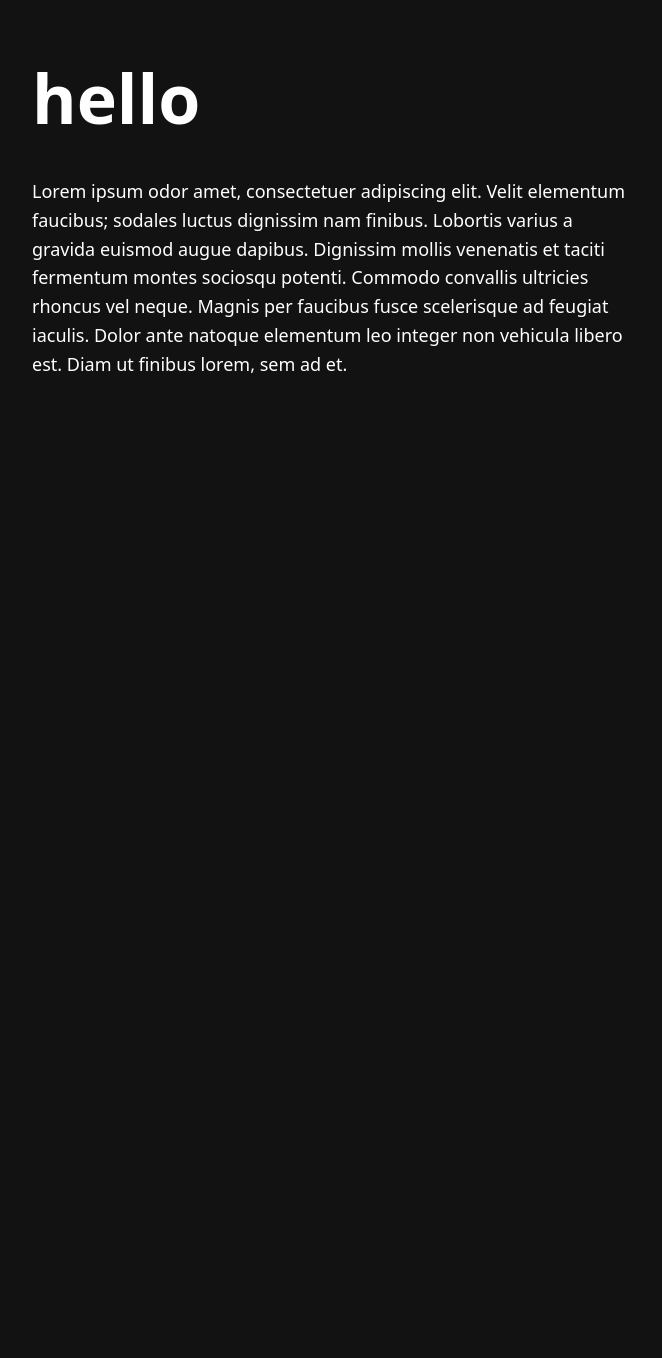
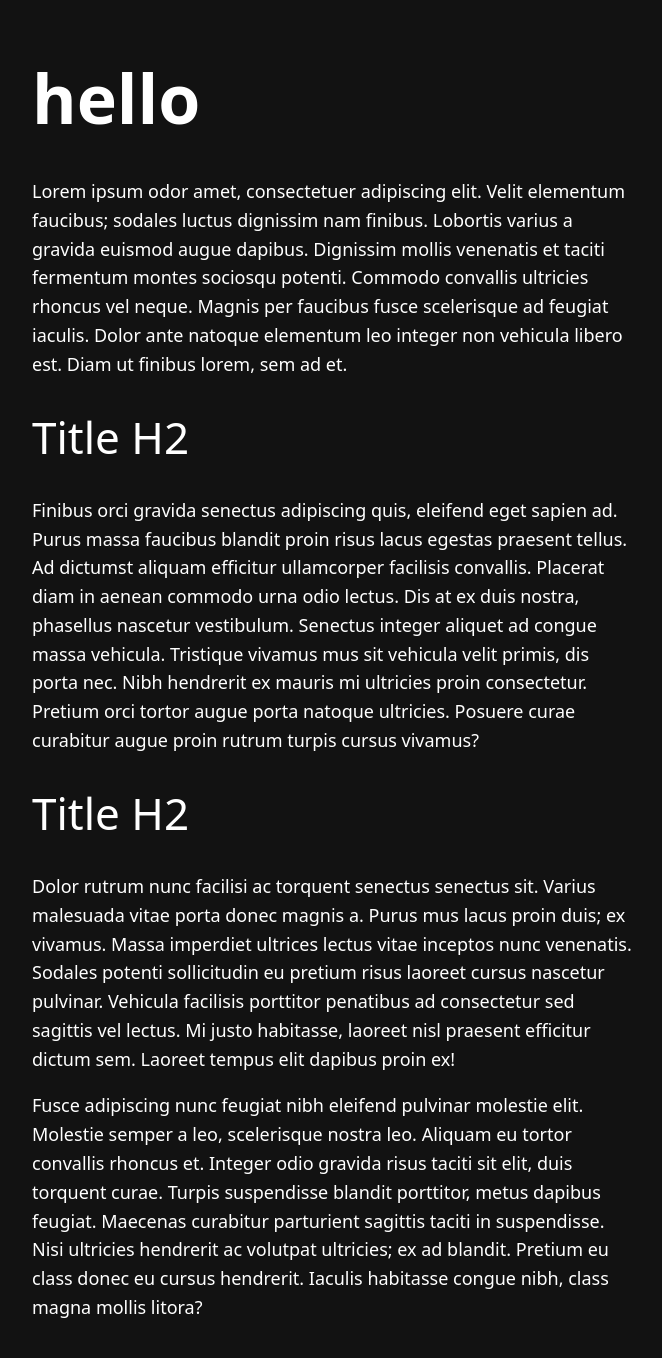
Before and after one commit to s-estay/s-estay.github.io, a Jekyll site: the page built from _posts/2024-11-21-hello.md, in a window 1280 px wide. Shown: the whole page, without its empty margins (308-970 px from the left). Built offline with Jekyll 4.4.1, drawn with Linux system fonts in a browser that asks for light colours; before the commit the page ends 900 px from its top, so only the background shows below that.

Commit message:
expand post

```diff
--- a/_posts/2024-11-21-hello.md
+++ b/_posts/2024-11-21-hello.md
@@ -4,3 +4,11 @@ title:  "hello"
 ---
 # hello
 Lorem ipsum odor amet, consectetuer adipiscing elit. Velit elementum faucibus; sodales luctus dignissim nam finibus. Lobortis varius a gravida euismod augue dapibus. Dignissim mollis venenatis et taciti fermentum montes sociosqu potenti. Commodo convallis ultricies rhoncus vel neque. Magnis per faucibus fusce scelerisque ad feugiat iaculis. Dolor ante natoque elementum leo integer non vehicula libero est. Diam ut finibus lorem, sem ad et.
+
+## Title H2
+Finibus orci gravida senectus adipiscing quis, eleifend eget sapien ad. Purus massa faucibus blandit proin risus lacus egestas praesent tellus. Ad dictumst aliquam efficitur ullamcorper facilisis convallis. Placerat diam in aenean commodo urna odio lectus. Dis at ex duis nostra, phasellus nascetur vestibulum. Senectus integer aliquet ad congue massa vehicula. Tristique vivamus mus sit vehicula velit primis, dis porta nec. Nibh hendrerit ex mauris mi ultricies proin consectetur. Pretium orci tortor augue porta natoque ultricies. Posuere curae curabitur augue proin rutrum turpis cursus vivamus?
+
+## Title H2
+Dolor rutrum nunc facilisi ac torquent senectus senectus sit. Varius malesuada vitae porta donec magnis a. Purus mus lacus proin duis; ex vivamus. Massa imperdiet ultrices lectus vitae inceptos nunc venenatis. Sodales potenti sollicitudin eu pretium risus laoreet cursus nascetur pulvinar. Vehicula facilisis porttitor penatibus ad consectetur sed sagittis vel lectus. Mi justo habitasse, laoreet nisl praesent efficitur dictum sem. Laoreet tempus elit dapibus proin ex!
+
+Fusce adipiscing nunc feugiat nibh eleifend pulvinar molestie elit. Molestie semper a leo, scelerisque nostra leo. Aliquam eu tortor convallis rhoncus et. Integer odio gravida risus taciti sit elit, duis torquent curae. Turpis suspendisse blandit porttitor, metus dapibus feugiat. Maecenas curabitur parturient sagittis taciti in suspendisse. Nisi ultricies hendrerit ac volutpat ultricies; ex ad blandit. Pretium eu class donec eu cursus hendrerit. Iaculis habitasse congue nibh, class magna mollis litora?
```
